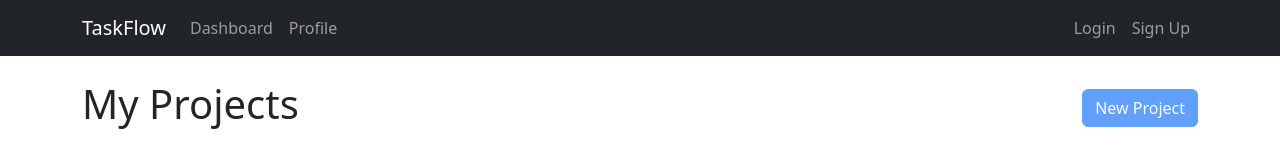
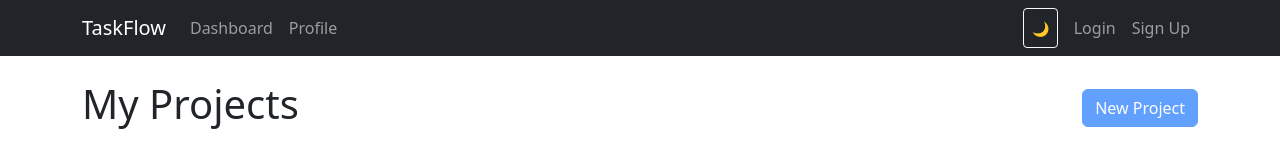
Before and after one commit to dionibrahimaj026-afk/taskflow, a React (Vite) app in the folder frontend/: page / in a window 1280 px wide. Shown: the top 158 px of the page. Built offline with nearby package versions, Linux system fonts and the light colour scheme; no server answers.

Commit message:
added a dark/light button to change the web desing based on the user preferences

```diff
--- a/frontend/index.html
+++ b/frontend/index.html
@@ -4,6 +4,9 @@
     <meta charset="UTF-8" />
     <meta name="viewport" content="width=device-width, initial-scale=1.0" />
     <title>TaskFlow</title>
+    <script>
+      (function(){var t=localStorage.getItem('taskflow-theme')||'light';document.documentElement.setAttribute('data-bs-theme',t);})();
+    </script>
   </head>
   <body>
     <div id="root"></div>
--- a/frontend/src/App.jsx
+++ b/frontend/src/App.jsx
@@ -1,5 +1,6 @@
 import { BrowserRouter, Routes, Route, Navigate } from 'react-router-dom';
 import { AuthProvider } from './context/AuthContext';
+import { ThemeProvider } from './context/ThemeContext';
 
 import Layout from './components/Layout';
 import Login from './pages/Login';
@@ -12,7 +13,8 @@ import Profile from './pages/Profile';
 export default function App() {
   return (
     <BrowserRouter>
-      <AuthProvider>
+      <ThemeProvider>
+        <AuthProvider>
         <Routes>
           <Route path="/login" element={<Login />} />
           <Route path="/signup" element={<Signup />} />
@@ -25,6 +27,7 @@ export default function App() {
           <Route path="*" element={<Navigate to="/" replace />} />
         </Routes>
       </AuthProvider>
+      </ThemeProvider>
     </BrowserRouter>
   );
 }
--- a/frontend/src/components/Layout.jsx
+++ b/frontend/src/components/Layout.jsx
@@ -1,10 +1,12 @@
 import { Outlet } from 'react-router-dom';
-import { Navbar, Nav, Container } from 'react-bootstrap';
+import { Navbar, Nav, Container, Button } from 'react-bootstrap';
 import { Link, useNavigate } from 'react-router-dom';
 import { useAuth } from '../context/AuthContext';
+import { useTheme } from '../context/ThemeContext';
 
 export default function Layout() {
   const { user, logout } = useAuth();
+  const { theme, toggleTheme } = useTheme();
   const navigate = useNavigate();
 
   const handleLogout = () => {
@@ -30,6 +32,15 @@ export default function Layout() {
               </Nav.Link>
             </Nav>
             <Nav>
+              <Button
+                variant="outline-light"
+                size="sm"
+                className="me-2"
+                onClick={toggleTheme}
+                title={theme === 'light' ? 'Switch to dark mode' : 'Switch to light mode'}
+              >
+                {theme === 'light' ? '🌙' : '☀️'}
+              </Button>
               {user ? (
                 <>
                   <Navbar.Text className="me-3">
--- /dev/null
+++ b/frontend/src/context/ThemeContext.jsx
@@ -0,0 +1,32 @@
+import { createContext, useContext, useState, useEffect } from 'react';
+
+const ThemeContext = createContext(null);
+
+const STORAGE_KEY = 'taskflow-theme';
+
+export function ThemeProvider({ children }) {
+  const [theme, setTheme] = useState(() => {
+    return localStorage.getItem(STORAGE_KEY) || 'light';
+  });
+
+  useEffect(() => {
+    document.documentElement.setAttribute('data-bs-theme', theme);
+    localStorage.setItem(STORAGE_KEY, theme);
+  }, [theme]);
+
+  const toggleTheme = () => {
+    setTheme((t) => (t === 'light' ? 'dark' : 'light'));
+  };
+
+  return (
+    <ThemeContext.Provider value={{ theme, toggleTheme }}>
+      {children}
+    </ThemeContext.Provider>
+  );
+}
+
+export function useTheme() {
+  const ctx = useContext(ThemeContext);
+  if (!ctx) throw new Error('useTheme must be used within ThemeProvider');
+  return ctx;
+}
--- a/frontend/src/pages/Login.jsx
+++ b/frontend/src/pages/Login.jsx
@@ -2,6 +2,7 @@ import { useState } from 'react';
 import { Form, Button, Card, Alert, Container } from 'react-bootstrap';
 import { Link, useNavigate } from 'react-router-dom';
 import { useAuth } from '../context/AuthContext';
+import { useTheme } from '../context/ThemeContext';
 import { api } from '../utils/api';
 
 export default function Login() {
@@ -10,6 +11,7 @@ export default function Login() {
   const [error, setError] = useState('');
   const [loading, setLoading] = useState(false);
   const { login } = useAuth();
+  const { theme, toggleTheme } = useTheme();
   const navigate = useNavigate();
 
   const handleSubmit = async (e) => {
@@ -29,6 +31,15 @@ export default function Login() {
 
   return (
     <Container className="py-5" style={{ maxWidth: 420 }}>
+      <Button
+        variant="outline-secondary"
+        size="sm"
+        className="position-fixed top-0 end-0 m-3"
+        onClick={toggleTheme}
+        title={theme === 'light' ? 'Dark mode' : 'Light mode'}
+      >
+        {theme === 'light' ? '🌙' : '☀️'}
+      </Button>
       <Card>
         <Card.Body>
           <h2 className="mb-4">Sign In</h2>
--- a/frontend/src/pages/Signup.jsx
+++ b/frontend/src/pages/Signup.jsx
@@ -2,6 +2,7 @@ import { useState } from 'react';
 import { Form, Button, Card, Alert, Container } from 'react-bootstrap';
 import { Link, useNavigate } from 'react-router-dom';
 import { useAuth } from '../context/AuthContext';
+import { useTheme } from '../context/ThemeContext';
 import { api } from '../utils/api';
 
 export default function Signup() {
@@ -11,6 +12,7 @@ export default function Signup() {
   const [error, setError] = useState('');
   const [loading, setLoading] = useState(false);
   const { login } = useAuth();
+  const { theme, toggleTheme } = useTheme();
   const navigate = useNavigate();
 
   const handleSubmit = async (e) => {
@@ -30,6 +32,15 @@ export default function Signup() {
 
   return (
     <Container className="py-5" style={{ maxWidth: 420 }}>
+      <Button
+        variant="outline-secondary"
+        size="sm"
+        className="position-fixed top-0 end-0 m-3"
+        onClick={toggleTheme}
+        title={theme === 'light' ? 'Dark mode' : 'Light mode'}
+      >
+        {theme === 'light' ? '🌙' : '☀️'}
+      </Button>
       <Card>
         <Card.Body>
           <h2 className="mb-4">Sign Up</h2>
```
